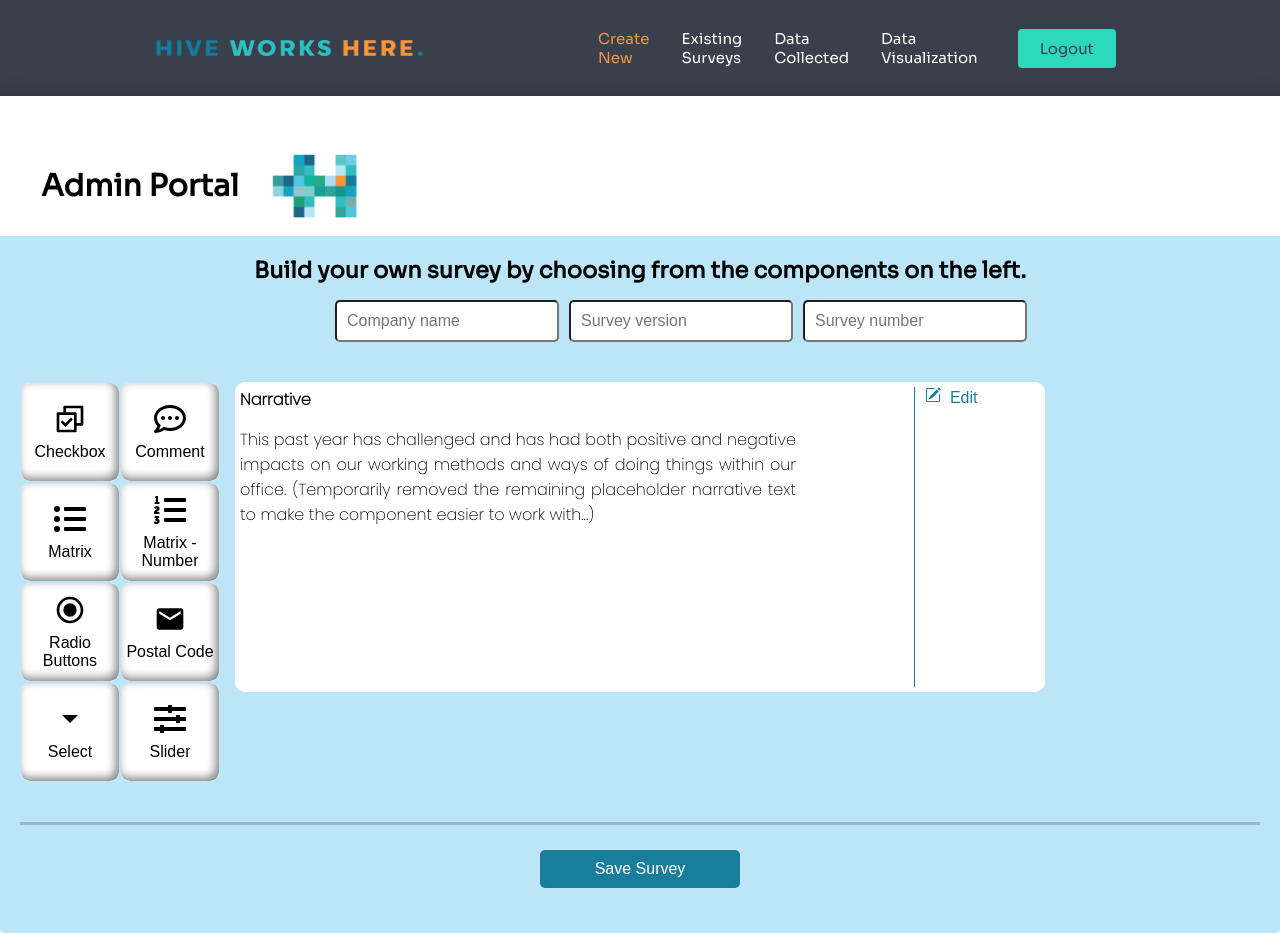
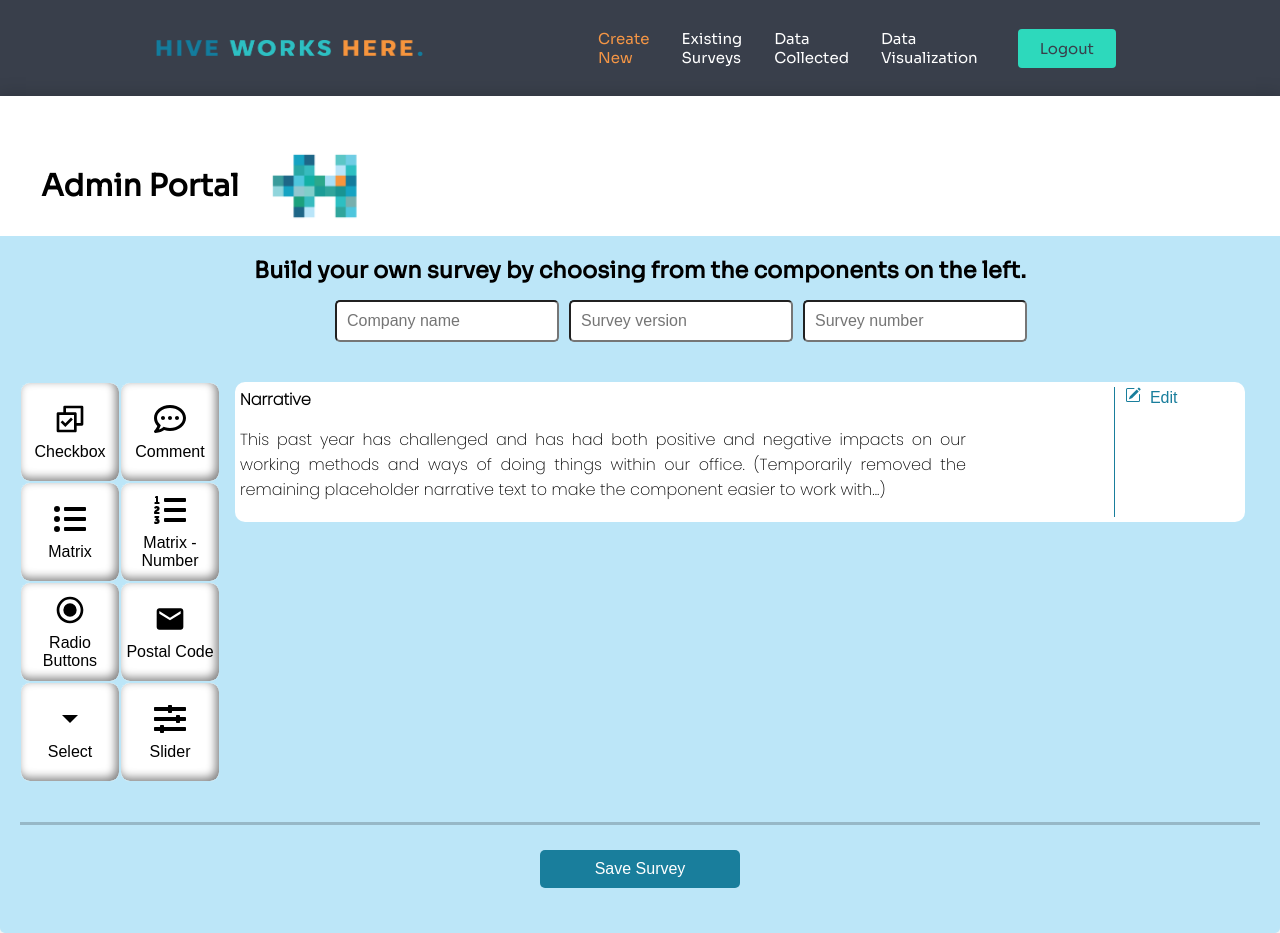
Before and after one commit to fjjes/project3-Hive, a React (Create React App) app in the folder client/: page /create-new in a window 1280 px wide. Built offline with nearby package versions, Linux system fonts and the light colour scheme.

Commit message:
Fix remaining admin question component formatting

```diff
--- a/client/src/components/Form.css
+++ b/client/src/components/Form.css
@@ -156,8 +156,7 @@ h1 {
 	display: grid;
 }
 
-.matrix.question-component.admin-question-component {
-	display: grid;
+.admin-question-component {
   height: auto;
   width: auto;
 }
```
